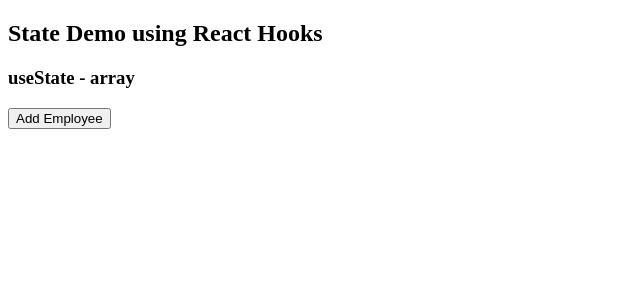
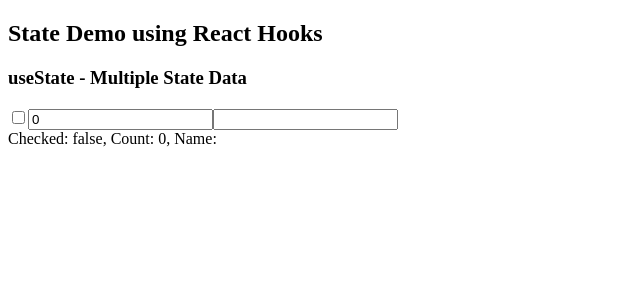
Before and after one commit to diwakar1593/Technology-React-JS-L1-L2, a React (Vite) app: page / in a window 1280 px wide. Shown: the top 300 px of the page, without its empty margins (0-640 px from the left). Built offline with nearby package versions, Linux system fonts and the light colour scheme.

Commit message:
multiple State Data Component

```diff
--- a/package.json
+++ b/package.json
@@ -25,6 +25,7 @@
     "eslint-plugin-react-hooks": "^5.2.0",
     "eslint-plugin-react-refresh": "^0.4.20",
     "globals": "^16.3.0",
+    "prettier": "^3.6.2",
     "vite": "^7.1.2"
   }
 }
--- a/src/14_hooks_useState/App.jsx
+++ b/src/14_hooks_useState/App.jsx
@@ -1,4 +1,5 @@
 import React, { useState } from "react";
+import MultipleStateDataComponent from "./MultipleStateDataComponent";
 
 /*
 const CheckboxComponent = () => {
@@ -60,31 +61,34 @@ const FullNameComponent = () => {
 }
 */
 
-const EmployeesComponent = () => {
-    const [employees, setEmployees] = useState([]);
-    const addNewEmployee = () =>setEmployees([...employees, `Emp${employees.length}`]);
+const EmployeesComponent = () =>
+{
+    const [ employees, setEmployees ] = useState( [] );
+    const addNewEmployee = () => setEmployees( [ ...employees, `Emp${ employees.length }` ] );
 
     return (
         <>
             <h3>useState - array</h3>
-            <button onClick={() => addNewEmployee()}>Add Employee</button>
+            <button onClick={ () => addNewEmployee() }>Add Employee</button>
             <ul>
-                {employees.map((employee,index) => (
-                    <li key={index}>{employee}</li>
-                ))}
+                { employees.map( ( employee, index ) => (
+                    <li key={ index }>{ employee }</li>
+                ) ) }
             </ul>
         </>
     );
 }
-const App = (props) => {
+const App = ( props ) =>
+{
     return (
         <>
             <h2>State Demo using React Hooks</h2>
             {
-            /* <CheckboxComponent />
-            <TitleComponent />
-            <FullNameComponent /> */
-            <EmployeesComponent />
+                /* <CheckboxComponent />
+                <TitleComponent />
+                <FullNameComponent />
+                <EmployeesComponent /> */
+                <MultipleStateDataComponent />
             }
         </>
     );
--- a/src/14_hooks_useState/MultipleStateDataComponent.jsx
+++ b/src/14_hooks_useState/MultipleStateDataComponent.jsx
@@ -0,0 +1,50 @@
+import React, { useState } from "react";
+
+/*
+// Storing multiple values in a single state object leads to more complex syntax
+const MultipleStateDataComponent1 = () => {
+    const [ myObject, setMyObject ] = useState({ checked: false, count: 0, name: '' });
+
+    const handleChecked = () => setMyObject({ ...myObject, checked: !myObject.checked });
+    const handleCount = (e) => setMyObject({ ...myObject, count: e.target.value });
+    const handleName = (e) => setMyObject({ ...myObject, name: e.target.value });
+
+    return (
+        <>
+            <h3>useState - Multiple State Data </h3>
+            <input type="checkbox" onChange={handleChecked} defaultChecked={myObject.checked} />
+            <input type="number" onChange={handleCount} defaultValue={myObject.count} />
+            <input type="text" onChange={handleName} defaultValue={myObject.name} />
+            <br/>
+            <span>Checked: { myObject.checked ? "true" : "false" }, Count: { myObject.count }, Name: { myObject.name }</span>
+        </>
+    );
+}
+*/
+
+// Sometimes better to maintain each value in a separate state; Easier to set and get value.
+
+const MultipleStateDataComponent2 = () => {
+    const [ checked, setChecked ] = useState(false);
+    const [ count, setCount ] = useState(0);
+    const [ name, setName ] = useState('');
+
+    const handleChecked = () => setChecked( prevChecked => !prevChecked );
+    const handleCount = (e) => setCount(e.target.value);
+    const handleName = (e) => setName(e.target.value);
+
+    return (
+        <>
+            <h3>useState - Multiple State Data </h3>
+            <input type="checkbox" onChange={handleChecked} defaultChecked={checked} />
+            <input type="number" onChange={handleCount} defaultValue={count} />
+            <input type="text" onChange={handleName} defaultValue={name} />
+            <br/>
+            <span>Checked: { checked ? "true" : "false" }, Count: { count }, Name: { name }</span>
+        </>
+    );
+
+}
+
+// export default MultipleStateDataComponent1;
+export default MultipleStateDataComponent2;
```
Also changed, not shown: 1 other file (tests, documents, lock files or other folders).
